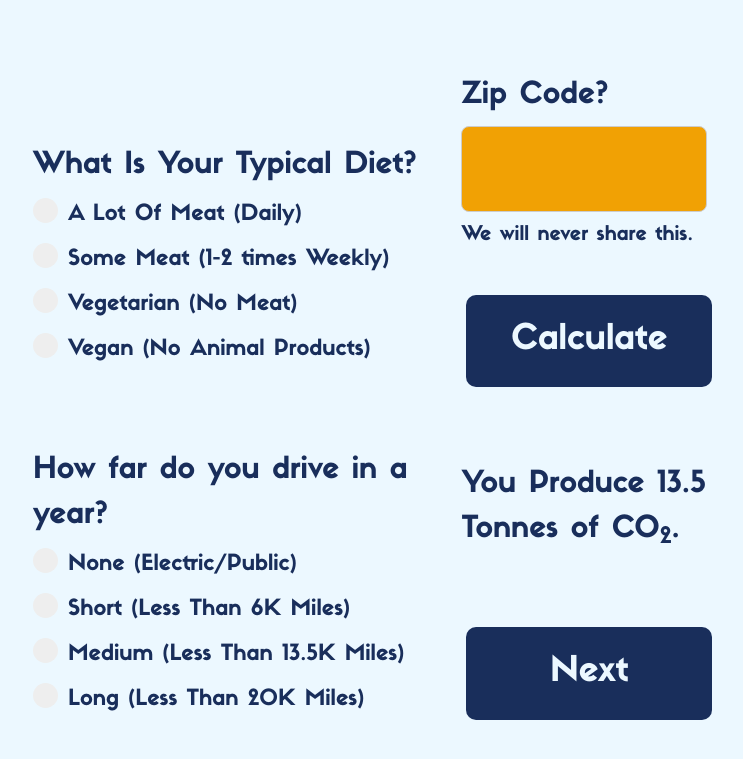
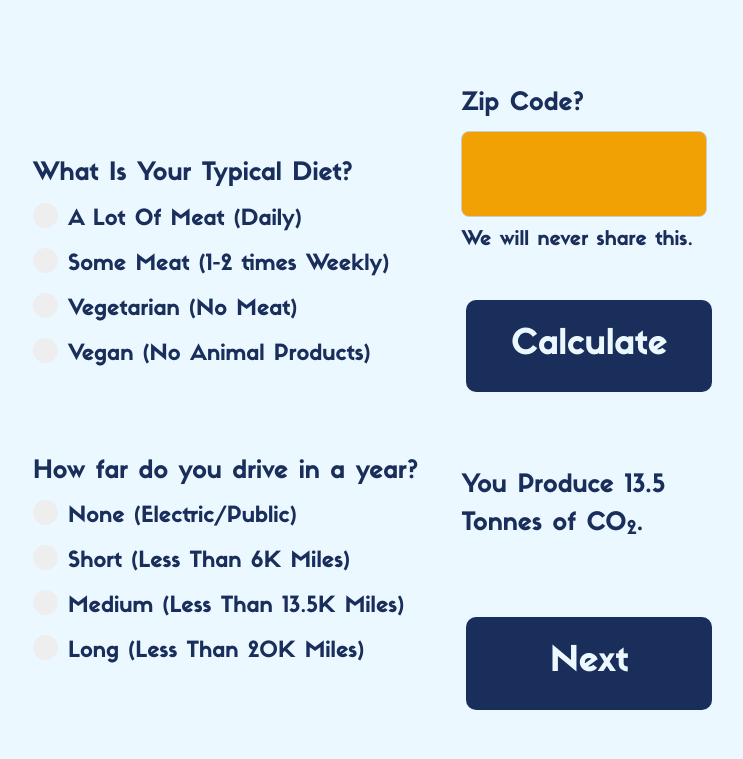
Before and after one commit to BOB450/LightCo2-Survay, a PHP site: page / in a window 1280 px wide. Shown: the top 759 px of the page, without its empty margins (270-1013 px from the left). Run offline with PHP 8.4, Linux system fonts and the light colour scheme.

Commit message:
Fixed Size

```diff
--- a/index.php
+++ b/index.php
@@ -56,7 +56,7 @@ function myFunction() {
 <form method="post" action="<?php echo htmlspecialchars($_SERVER["PHP_SELF"]);?>">
 
   <div class="left"> <!--This div contains the zipcode textbox. TODO: format-->
-    <div style="font-size: 30px;">Zip Code?</div> <input type="text" class="w3-input w3-border w3-round-large" name="zipcode" value="<?php echo $zipcode;?>">
+    <div class="text">Zip Code?</div> <input type="text" class="w3-input w3-border w3-round-large" name="zipcode" value="<?php echo $zipcode;?>">
     <div style="font-size: 20px;">We will never share this.</div>
   </div>
 
--- a/style.css
+++ b/style.css
@@ -253,6 +253,6 @@ button,input
   }
 
   .text {
-	font-size: 30px;
+	font-size: 25px;
 	font-family: Sifon;
   }
```
